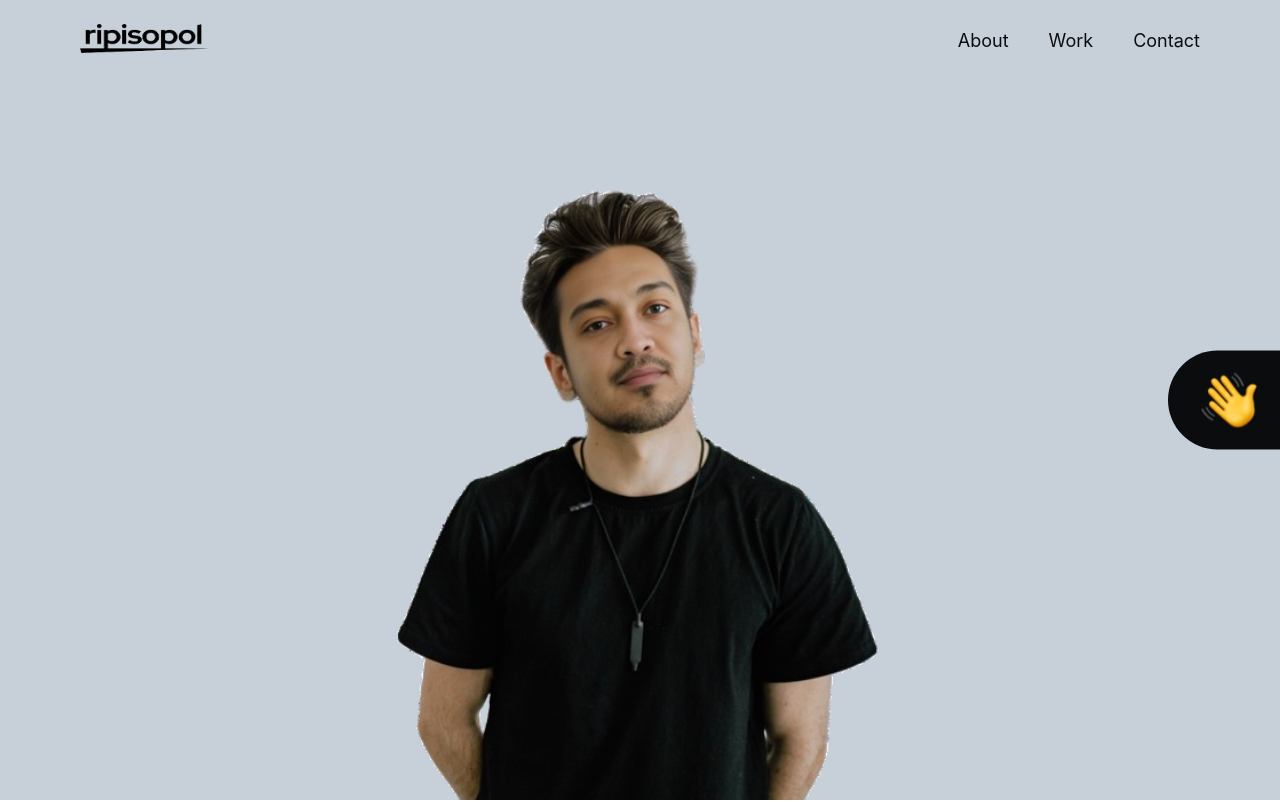
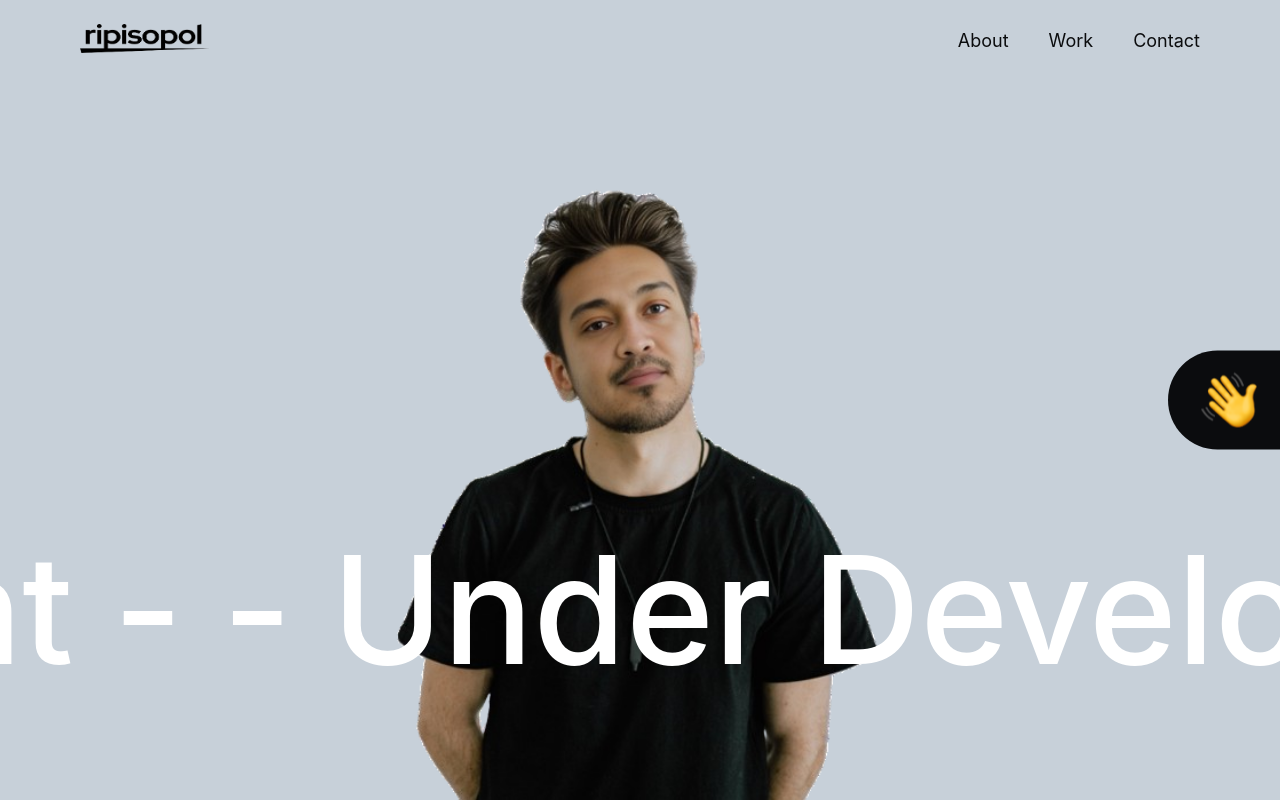
Before and after one commit to ripisopol/portfolio-react, a React (Vite) app: page / in a window 1280 px wide. Shown: the top 802 px of the page. Built offline with nearby package versions, Linux system fonts and the light colour scheme.

Commit message:
under development

```diff
--- a/src/App.css
+++ b/src/App.css
@@ -51,7 +51,7 @@ header {
 
 .hero-running-text {
   white-space: nowrap;
-  animation: moveLeft 3s linear infinite;
+  animation: moveLeft 10s linear infinite;
   position: absolute;
   bottom: 100px;
   font-size: 150px;
@@ -59,7 +59,7 @@ header {
   white-space: nowrap;
   color: #ffffff;
   font-weight: 500;
-  -webkit-animation: moveLeft 3s linear infinite;
+  -webkit-animation: moveLeft 10s linear infinite;
 }
 
 
--- a/src/routes/Home/components/Hero.tsx
+++ b/src/routes/Home/components/Hero.tsx
@@ -5,7 +5,7 @@ const Hero = () => {
     <div className='hero'>
       <img src={heroImg} className='hero-img' alt='' />
       <div className='hero-running-text'>
-        - Under Development - Under Development - Under Development -  Under Development - Under Development -
+        - Under Development - Under Development - Under Development -  Under Development - Under Development - - Under Development - Under Development - Under Development -  Under Development - Under Development - - Under Development - Under Development - Under Development -  Under Development - Under Development - - Under Development - Under Development - Under Development -  Under Development - Under Development -
       </div>
     </div>
   );
```
